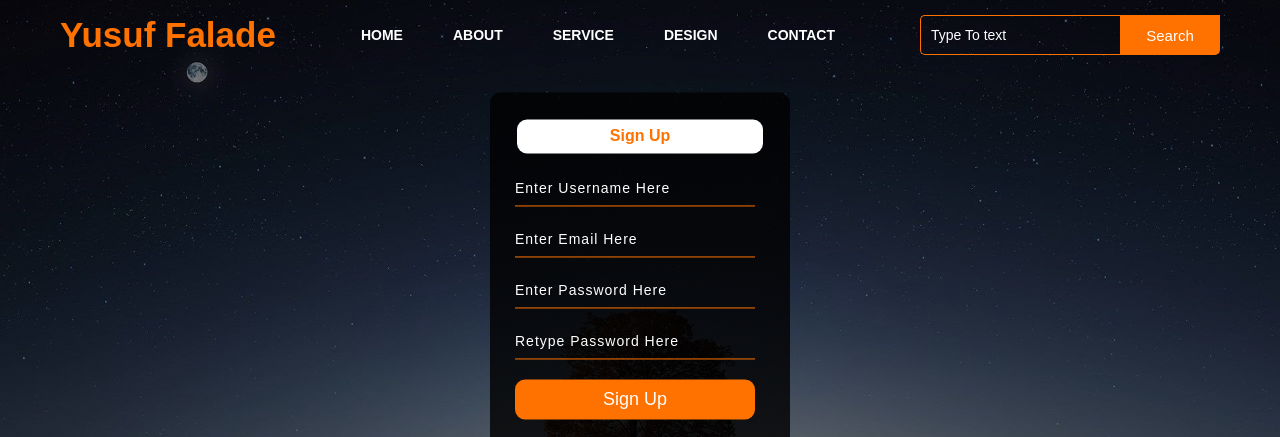
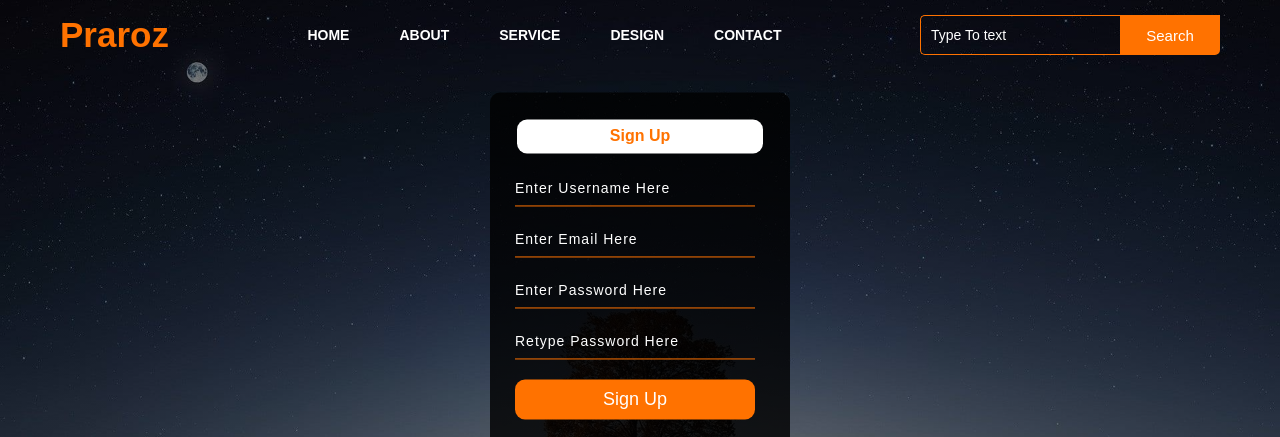
Before and after one commit to yusuftomilola/Final-Javascript-Assignment, a plain HTML site: page signup.html in a window 1280 px wide. Shown: the top 437 px of the page. Drawn offline with nearby package versions, Linux system fonts and the light colour scheme.

Commit message:
Update signup.html

```diff
--- a/signup.html
+++ b/signup.html
@@ -14,7 +14,7 @@
         <!-- NAVBAR -->
         <nav id="navbar">
           <!-- Logo -->
-          <h1 class="logo">Yusuf Falade</h1>
+          <h1 class="logo">Praroz</h1>
 
           <!-- Menu -->
           <ul class="nav-items">
@@ -58,7 +58,7 @@
       <nav class="mobileNav" id="mobileNav">
         <!-- Logo -->
         <div class="logo_close">
-          <h1 class="logo">Yusuf Falade</h1>
+          <h1 class="logo">Praroz</h1>
 
           <div class="cancel-icon">
             <img src="./menu-close.svg" alt="" width="25px" height="auto" />
```
